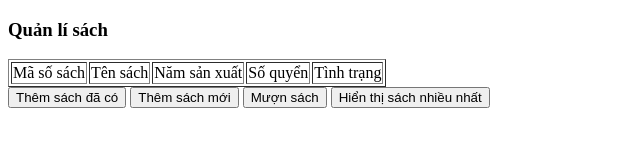
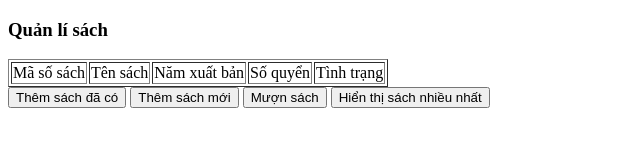
Before and after one commit to HoangVV01/Module1Exam, a plain HTML site: page cau-3/index.html in a window 1280 px wide. Shown: the full height of the page, 0-640 px from the left. Drawn offline with Linux system fonts and the light colour scheme.

Commit message:
sua thead

```diff
--- a/cau-3/index.html
+++ b/cau-3/index.html
@@ -12,7 +12,7 @@
     <tr>
         <td>Mã số sách</td>
         <td>Tên sách</td>
-        <td>Năm sản xuất</td>
+        <td>Năm xuất bản</td>
         <td>Số quyển</td>
         <td>Tình trạng</td>
     </tr>
```
